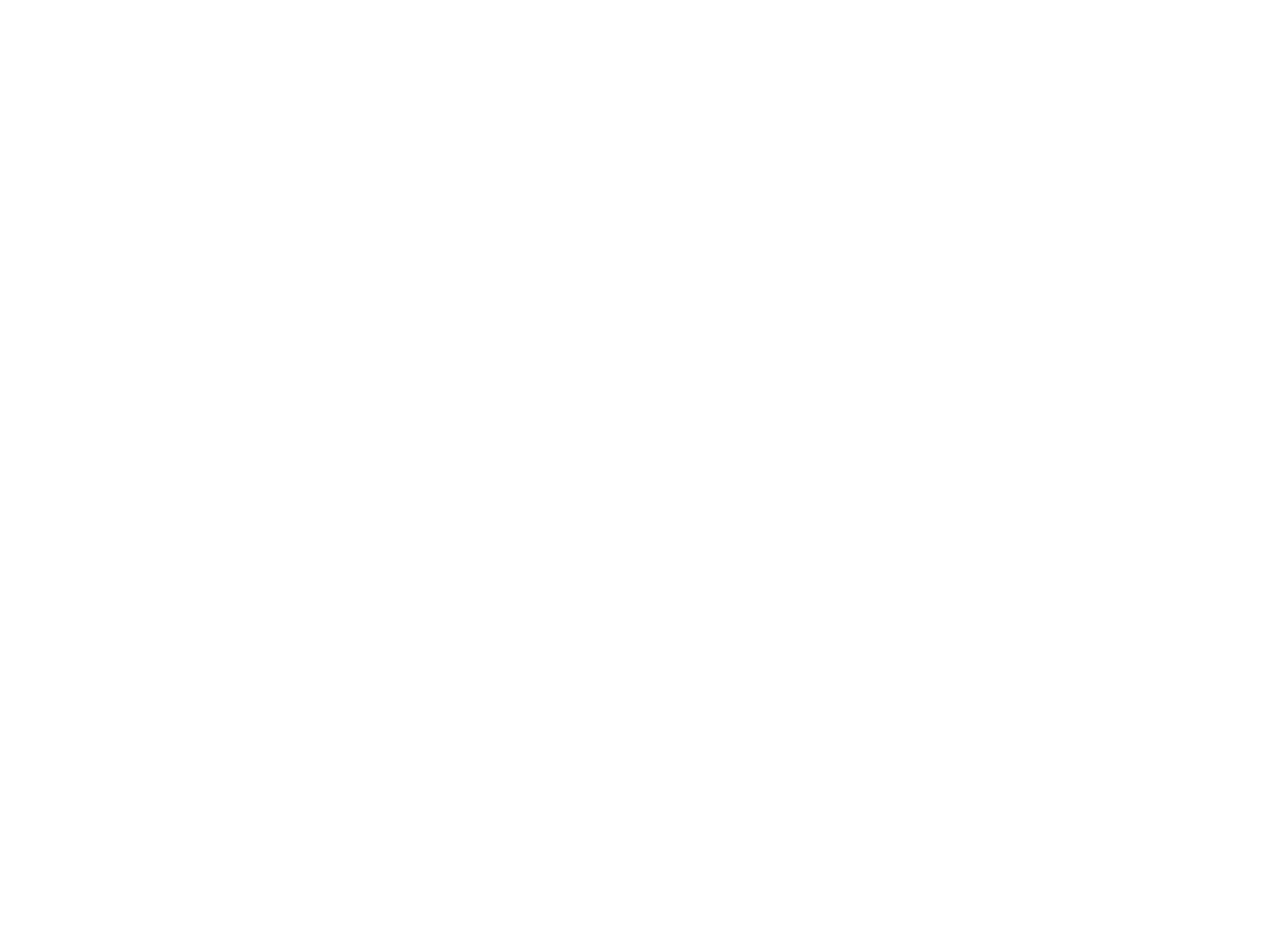
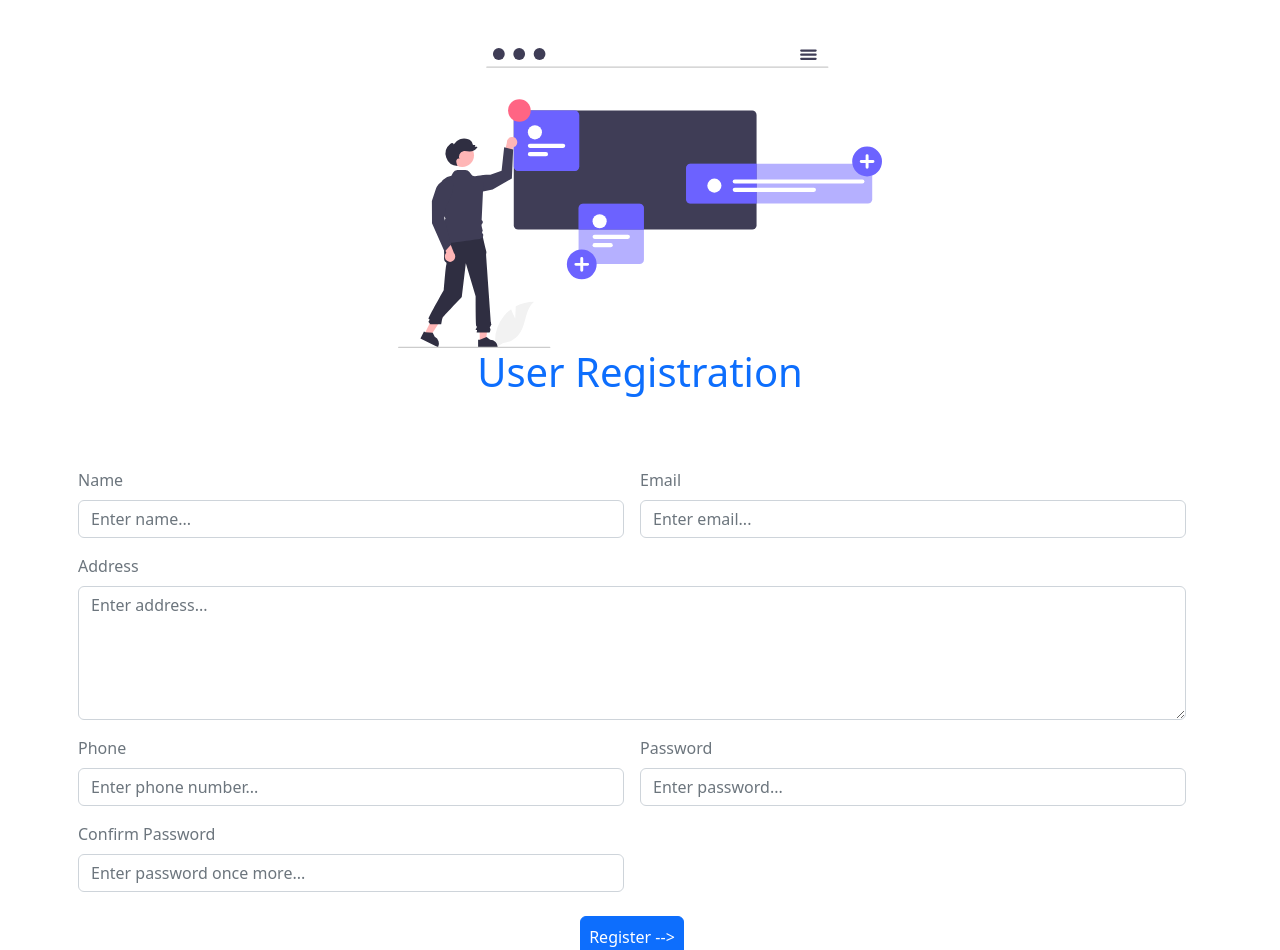
Before and after one commit to jobinjosetech/-shoppingcart-frontend-app, an Angular app: page /userReg in a window 1280 px wide. Before the commit this address led to /. Shown: the top 950 px of the page. Before the commit the page ends 800 px from the top, so only its background shows below. Built offline with nearby package versions, Linux system fonts and the light colour scheme.

Commit message:
user registration

```diff
--- a/src/app/admin-login/admin-login.component.html
+++ b/src/app/admin-login/admin-login.component.html
@@ -21,7 +21,7 @@
                         </div>
                         <div class="col col-12 col-sm-12 col-md-12 col-lg-12 col-xl-12 col-xxl-12 mt-4 d-flex justify-content-center">
                             <button class="p-2 btn btn-outline-dark mx-3" routerLink="/userLogin"><-- Go to User Login</button>
-                            <button class="p-2 btn btn-outline-dark mx-3" routerLink="/">Go to User Registration --></button>
+                            <button class="p-2 btn btn-outline-dark mx-3" routerLink="/userReg">Go to User Registration --></button>
                         </div>
                     </div>
                 </div>
--- a/src/app/api.service.ts
+++ b/src/app/api.service.ts
@@ -10,4 +10,8 @@
   loginUser = (data:any)=>{
     return this.http.post("http://localhost:8080/userLogin", data)
   }
+
+  registerUser = (data:any) =>{
+    return this.http.post("http://localhost:8080/userRegistration", data)
+  }
 }
--- a/src/app/user-login/user-login.component.html
+++ b/src/app/user-login/user-login.component.html
@@ -8,8 +8,8 @@
                     </div>
                     <div class="row mt-5">
                         <div class="col col-12 col-sm-12 col-md-12 col-lg-12 col-xl-12 col-xxl-12 mb-4">
-                            <label for="" class="form-label text-secondary">Username</label>
-                            <input type="text" class="form-control" name="username" [(ngModel)]="username" placeholder="Enter employee id...">
+                            <label for="" class="form-label text-secondary">Email</label>
+                            <input type="text" class="form-control" name="email" [(ngModel)]="email" placeholder="Enter email...">
                         </div>
                         <div class="col col-12 col-sm-12 col-md-12 col-lg-12 col-xl-12 col-xxl-12">
                             <label for="" class="form-label text-secondary">Password</label>
@@ -20,7 +20,7 @@
                         </div>
                         <div class="col col-12 col-sm-12 col-md-12 col-lg-12 col-xl-12 col-xxl-12 mt-4 d-flex justify-content-center">
                             <button class="p-2 btn btn-outline-dark mx-3" routerLink="/"><-- Go to Admin Login</button>
-                            <button class="p-2 btn btn-outline-dark mx-3" routerLink="/employeereg">Need to register first --></button>
+                            <button class="p-2 btn btn-outline-dark mx-3" routerLink="/userReg">Need to register first --></button>
                         </div>
                     </div>
                 </div>
--- a/src/app/user-login/user-login.component.ts
+++ b/src/app/user-login/user-login.component.ts
@@ -8,24 +8,24 @@
   styleUrls: ['./user-login.component.css']
 })
 export class UserLoginComponent {
-  constructor(private api:ApiService, private route:Router){}
-  username=""
-  password=""
+  constructor(private api: ApiService, private route: Router) { }
+  email = ""
+  password = ""
 
-  readValues = ()=>{
-    let data:any = {
-      "username":this.username,
-      "password":this.password
+  readValues = () => {
+    let data: any = {
+      "email": this.email,
+      "password": this.password
     }
 
     this.api.loginUser(data).subscribe(
-      (response:any)=>{
-        this.username=""
-          this.password=""
-        if(response.status == "success"){
+      (response: any) => {
+        this.email = ""
+        this.password = ""
+        if (response.status == "success") {
           alert(response.message)
           this.route.navigate(["/"])
-        }else{
+        } else {
           alert(response.message)
         }
       }
--- /dev/null
+++ b/src/app/user-reg/user-reg.component.html
@@ -0,0 +1,53 @@
+
+<div class="container">
+    <div class="row">
+        <div class="col col-12 col-sm-12 col-md-12 col-lg-12 col-xl-12 col-xxl-12 mt-5">
+            <div class="row">
+                <div class="col col-12 col-sm-12 col-md-12 col-lg-12 col-xl-12 col-xxl-12 d-flex justify-content-center">
+                    <img height="300px" src="assets/images/emp_reg.svg" alt="">
+                </div>
+                <div class="col col-12 col-sm-12 col-md-12 col-lg-12 col-xl-12 col-xxl-12">
+                    <div class="row">
+                        <div class="col col-12 col-sm-12 col-md-12 col-lg-12 col-xl-12 col-xxl-12 text-center">
+                            <h1 class="text-primary">User Registration</h1>
+                        </div>
+                        <div class="row mt-5 g-3">
+                            <div class="col col-12 col-sm-6 col-md-6 col-lg-6 col-xl-6 col-xxl-6">
+                                <label for="" class="form-label text-secondary">Name</label>
+                                <input type="text" class="form-control" name="name" [(ngModel)]="name" placeholder="Enter name...">
+                            </div>
+                            <div class="col col-12 col-sm-6 col-md-6 col-lg-6 col-xl-6 col-xxl-6">
+                                <label for="" class="form-label text-secondary">Email</label>
+                                <input type="text" class="form-control" name="email" [(ngModel)]="email" placeholder="Enter email...">
+                            </div>
+                            <div class="col col-12 col-sm-12 col-md-12 col-lg-12 col-xl-12 col-xxl-12">
+                                <label for="" class="form-label text-secondary">Address</label>
+                                <textarea name="" class="form-control" id="" cols="30" rows="5" name="address" [(ngModel)]="address" placeholder="Enter address..."></textarea>
+                            </div>
+                            <div class="col col-12 col-sm-6 col-md-6 col-lg-6 col-xl-6 col-xxl-6">
+                                <label for="" class="form-label text-secondary">Phone</label>
+                                <input type="text" class="form-control" name="phone" [(ngModel)]="phone" placeholder="Enter phone number...">
+                            </div>
+
+                            <div class="col col-12 col-sm-6 col-md-6 col-lg-6 col-xl-6 col-xxl-6">
+                                <label for="" class="form-label text-secondary">Password</label>
+                                <input type="password" class="form-control" name="password" [(ngModel)]="password" placeholder="Enter password...">
+                            </div>
+                            <div class="col col-12 col-sm-6 col-md-6 col-lg-6 col-xl-6 col-xxl-6">
+                                <label for="" class="form-label text-secondary">Confirm Password</label>
+                                <input type="password" class="form-control" name="confirmPassword" [(ngModel)]="confirmPassword" placeholder="Enter password once more...">
+                            </div>
+                            <div class="col col-12 col-sm-12 col-md-12 col-lg-12 col-xl-12 col-xxl-12 mt-4 d-flex justify-content-center mb-4">
+                                <button class="btn btn-primary p-2 mx-3" (click)="readValues()">Register --></button>
+                            </div>
+                            <div class="col col-12 col-sm-12 col-md-12 col-lg-12 col-xl-12 col-xxl-12 mt-4 d-flex justify-content-center mb-5">
+                                <button class="p-2 btn btn-outline-dark mx-3" routerLink="/"><-- Go to Admin Login</button>
+                                <button class="p-2 btn btn-outline-dark mx-3" routerLink="/userLogin">Go to User Login --></button>
+                            </div>
+                        </div>
+                    </div>
+                </div>
+            </div>
+        </div>
+    </div>
+</div>
--- /dev/null
+++ b/src/app/user-reg/user-reg.component.ts
@@ -0,0 +1,50 @@
+import { Component } from '@angular/core';
+import { Router } from '@angular/router';
+import { ApiService } from '../api.service';
+
+@Component({
+  selector: 'app-user-reg',
+  templateUrl: './user-reg.component.html',
+  styleUrls: ['./user-reg.component.css']
+})
+export class UserRegComponent {
+  constructor(private api: ApiService, private route: Router) { }
+  name = ""
+  address = ""
+  phone = ""
+  email = ""
+  password = ""
+  confirmPassword = ""
+
+  readValues = () => {
+    let data: any = {
+      "name": this.name,
+      "address": this.address,
+      "phone": this.phone,
+      "email": this.email,
+      "password": this.password,
+      "confirmPassword": this.confirmPassword
+    }
+    if(this.password == this.confirmPassword){
+      this.api.registerUser(data).subscribe(
+        (response: any) => {
+          this.name = ""
+          this.address = ""
+          this.phone = ""
+          this.email = ""
+          this.password = ""
+          this.confirmPassword = ""
+          if (response.status == "success") {
+            alert(response.message)
+            this.route.navigate(["/"])
+          } else {
+            alert(response.message)
+          }
+        }
+      )
+    }else{
+      alert("password and confirm password mismatch")
+    }
+
+  }
+}
```
Also changed, not shown: src/app/app.module.ts (+7 -1 lines), src/app/user-reg/user-reg.component.css (added).
